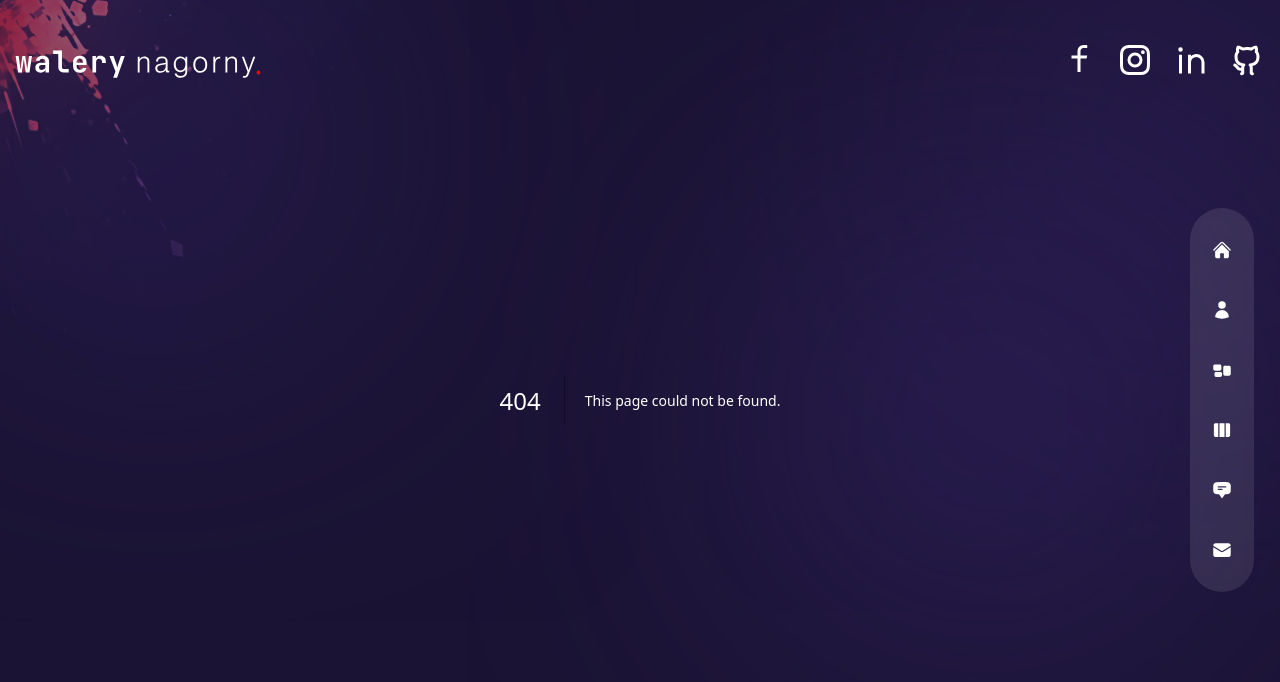
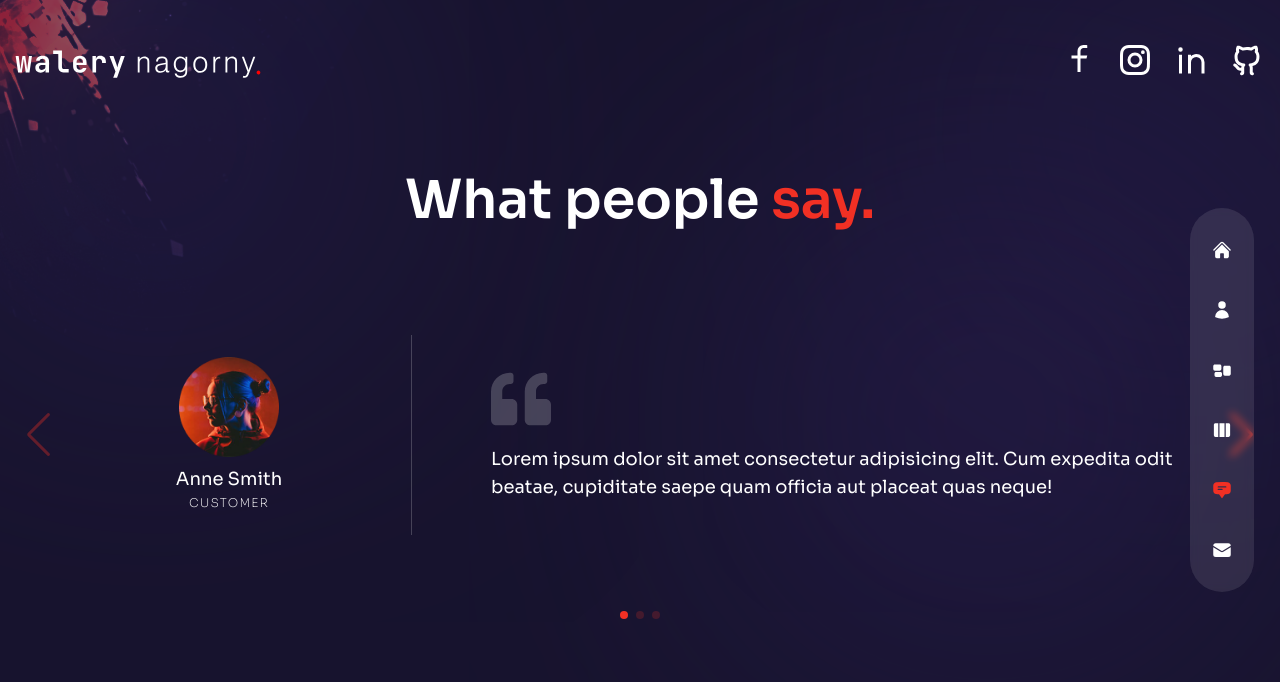
Before and after one commit to WNagorny/Portfolio, a Next.js app: page /quotes in a window 1280 px wide. Before the commit this address had no page. Shown: the top 682 px of the page. Built offline with nearby package versions, Linux system fonts and the light colour scheme.

Commit message:
change testimonials to quotes

```diff
--- a/components/Nav.js
+++ b/components/Nav.js
@@ -18,8 +18,8 @@ export const navData = [
 	{ name: 'services', path: '/services', icon: <HiRectangleGroup /> },
 	{ name: 'work', path: '/work', icon: <HiViewColumns /> },
 	{
-		name: 'testimonials',
-		path: '/testimonials',
+		name: 'Programming Wisdom',
+		path: '/quotes',
 		icon: <HiChatBubbleBottomCenterText />,
 	},
 	{
--- a/components/TestimonialSlider.js
+++ b/components/QuotesSlider.js
@@ -1,5 +1,5 @@
-// testimonial data
-const testimonialData = [
+// quotes data
+const QuotesData = [
 	{
 		image: '/t-avt-1.png',
 		name: 'Anne Smith',
@@ -41,7 +41,7 @@ import { FaQuoteLeft } from 'react-icons/fa'
 
 // data
 
-const TestimonialSlider = () => {
+const QuotesSlider = () => {
 	return (
 		<Swiper
 			navigation={true}
@@ -52,7 +52,7 @@ const TestimonialSlider = () => {
 			// className='h-[340px] sm:h-[400px] md:h-[480px] lg:h-[600px] xl:h-[510px] xxl:h-[630px]'
       className='h-[400px]'
 		>
-			{testimonialData.map((person, index) => {
+			{QuotesData.map((person, index) => {
 				return (
 					<SwiperSlide key={index}>
 						<div className='flex flex-col items-center md:flex-row gap-x-8 h-full px-16'>
@@ -91,4 +91,4 @@ const TestimonialSlider = () => {
 	)
 }
 
-export default TestimonialSlider
+export default QuotesSlider
--- a/components/WorkSlider.js
+++ b/components/WorkSlider.js
@@ -55,12 +55,12 @@ const workSlider = {
 				},
 				{
 					title: 'IN PROGRESS ...',
-					path: '/thumb2.jpg',
+					path: '/blog.png',
 					url: '#',
 				},
 				{
 					title: 'IN PROGRESS ...',
-					path: '/thumb3.jpg',
+					path: '/zapytanie.png',
 					url: '#',
 				},
 			],
--- a/pages/testimonials/index.js
+++ b/pages/quotes/index.js
@@ -1,10 +1,10 @@
 // components
-import TestimonialSlider from '../../components/TestimonialSlider'
+import QuotesSlider from '../../components/QuotesSlider'
 
 import { motion } from 'framer-motion'
 import { fadeIn } from '../../variants'
 
-const Testimonials = () => {
+const Quotes = () => {
 	return (
 		<div className='h-full bg-primary/30 py-32 text-center'>
 			<div className='container mx-auto h-full flex flex-col justify-center'>
@@ -16,7 +16,7 @@ const Testimonials = () => {
 					exit='hidden'
 					className='h2 mb-8 xl:mb-0'
 				>
-					What clients <span className='text-accent'>say.</span>
+					What people <span className='text-accent'>say.</span>
 				</motion.h2>
 				{/* slider */}
 				<motion.div
@@ -25,11 +25,11 @@ const Testimonials = () => {
 					animate='show'
 					exit='hidden'
 				>
-					<TestimonialSlider />
+					<QuotesSlider />
 				</motion.div>
 			</div>
 		</div>
 	)
 }
 
-export default Testimonials
+export default Quotes
```
Also changed, not shown: public/blog.png (added), public/zapytanie.png (added).
